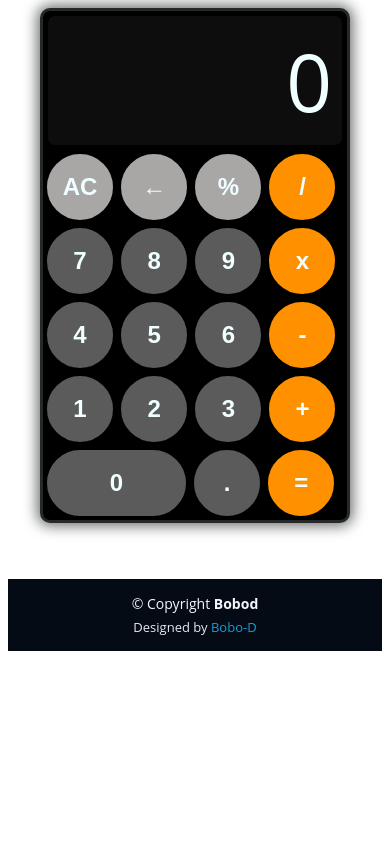
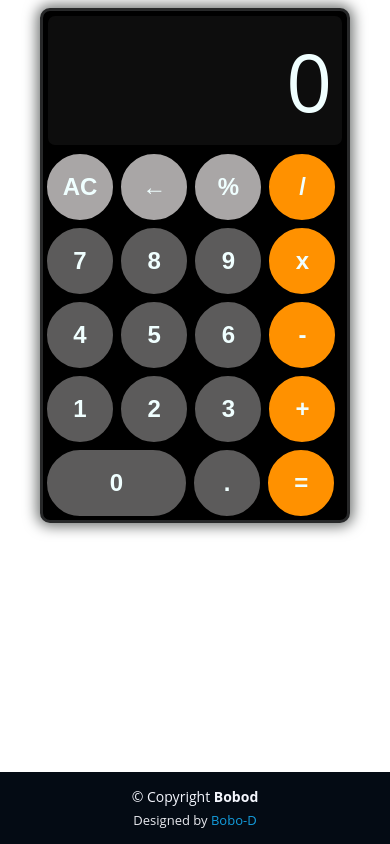
Before and after one commit to BOBO-D24/simplecalculator.github.io, a plain HTML site: page index.html in a window 390 px wide. Drawn offline with Linux system fonts and the light colour scheme.

Commit message:
commit 2

```diff
--- a/index.html
+++ b/index.html
@@ -123,13 +123,13 @@ a:hover {
   color: #eaebf0;
 }
 
-@media (max-width: 1199px) {
+
   #footer {
-    position: static;
-    width: auto;
+
+    width: -webkit-fill-available;
     padding-right: 20px 15px;
   }
-}
+
 
 
 
```
